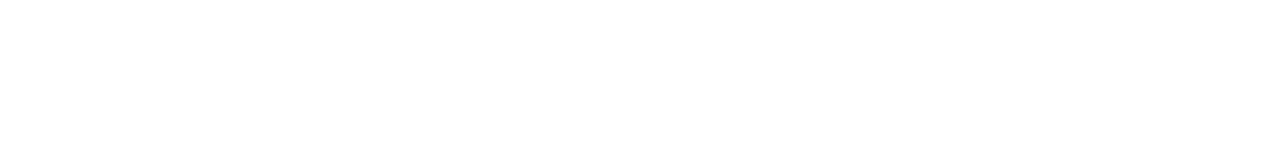
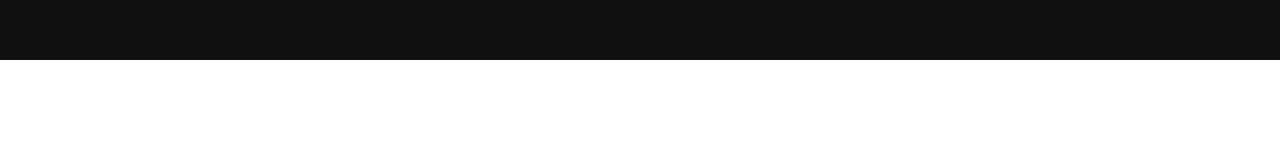
Before and after one commit to Mahinrahi/amazon_website, a plain HTML site: page index.html in a window 1280 px wide. Drawn offline with Linux system fonts and the light colour scheme.

Commit message:
navbar adde

```diff
--- a/index.html
+++ b/index.html
@@ -4,9 +4,17 @@
     <meta charset="UTF-8">
     <meta name="viewport" content="width=device-width, initial-scale=1.0">
     <title>Amazon</title>
+    <link rel="stylesheet" href="https://cdnjs.cloudflare.com/ajax/libs/font-awesome/6.6.0/css/all.min.css" integrity="sha512-Kc323vGBEqzTmouAECnVceyQqyqdsSiqLQISBL29aUW4U/M7pSPA/gEUZQqv1cwx4OnYxTxve5UMg5GT6L4JJg==" crossorigin="anonymous" referrerpolicy="no-referrer" />
     <link rel="stylesheet" href="style.css">
 </head>
 <body>
+    <header>
+        <div class="navbar">
+
+        </div>
+    </header>
+
+
 
 </body>
 </html>
--- a/style.css
+++ b/style.css
@@ -0,0 +1,11 @@
+*{
+    margin: 0px;
+    font-family: 'Times New Roman', Times, serif;
+    border: border-box;
+}
+
+.navbar{
+    height: 60px;
+    background-color: #0f1111;
+    color: white;
+}
```
Also changed, not shown: amazon_logo.png (added), box1_image.jpg (added), box2_image.jpg (added), box3_image.jpg (added), box4_image.jpg (added), box5_image.jpg (added), box6_image.jpg (added), box7_image.jpg (added), box8_image.jpg (added), hero_image.jpg (added).
